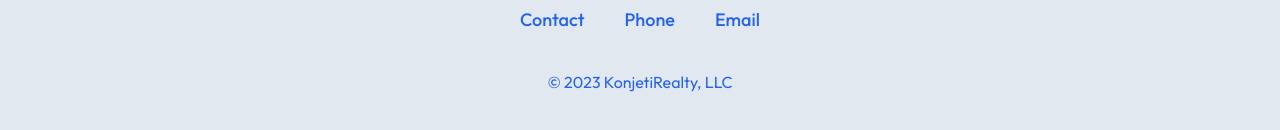
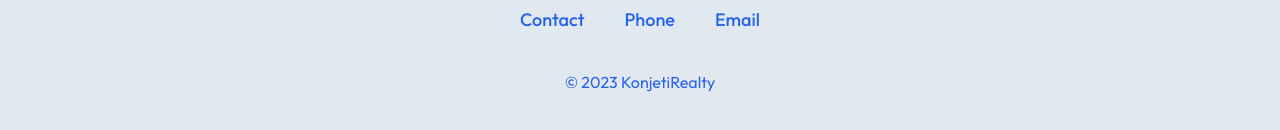
Before and after one commit to PkTheCoda/konjetirealty, a React (Vite) app: page / in a window 1280 px wide. Shown: the part 3756-3886 px from the top of the page. Built offline with nearby package versions, Linux system fonts and the light colour scheme; a web font is replaced by a local one.

Commit message:
changed footer

```diff
--- a/src/Components/Footer.jsx
+++ b/src/Components/Footer.jsx
@@ -18,7 +18,7 @@ const Footer = () => {
                         <div class="px-5 py-2"><a href="mailto:raghukonjeti.realtor@gmail.com">Email</a></div>
                         {/* <div class="px-5 py-2"><a href="#">Twitter</a></div> */}
                     </nav>
-                    <p class="mt-7 text-base text-blue-600">© 2023 KonjetiRealty, LLC</p>
+                    <p class="mt-7 text-base text-blue-600">© 2023 KonjetiRealty</p>
                 </div>
             </div>
         </footer>
```
